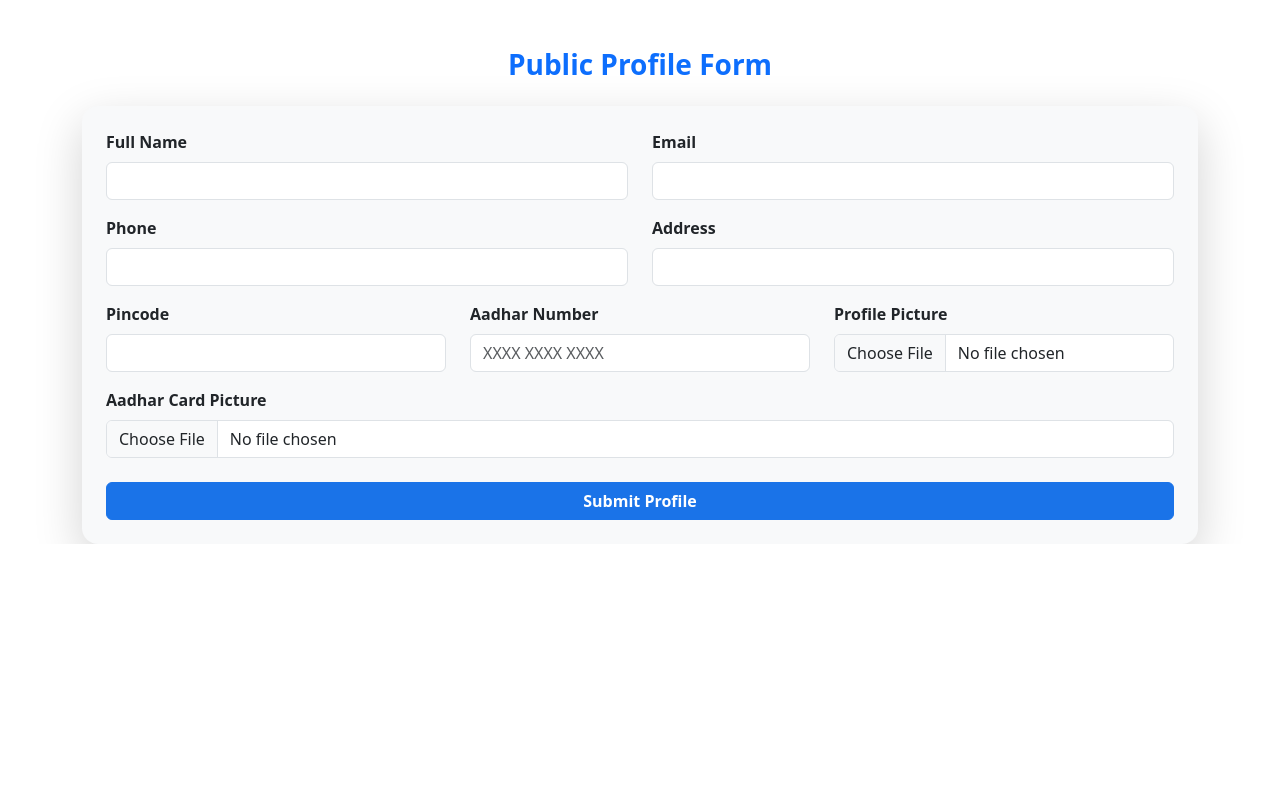
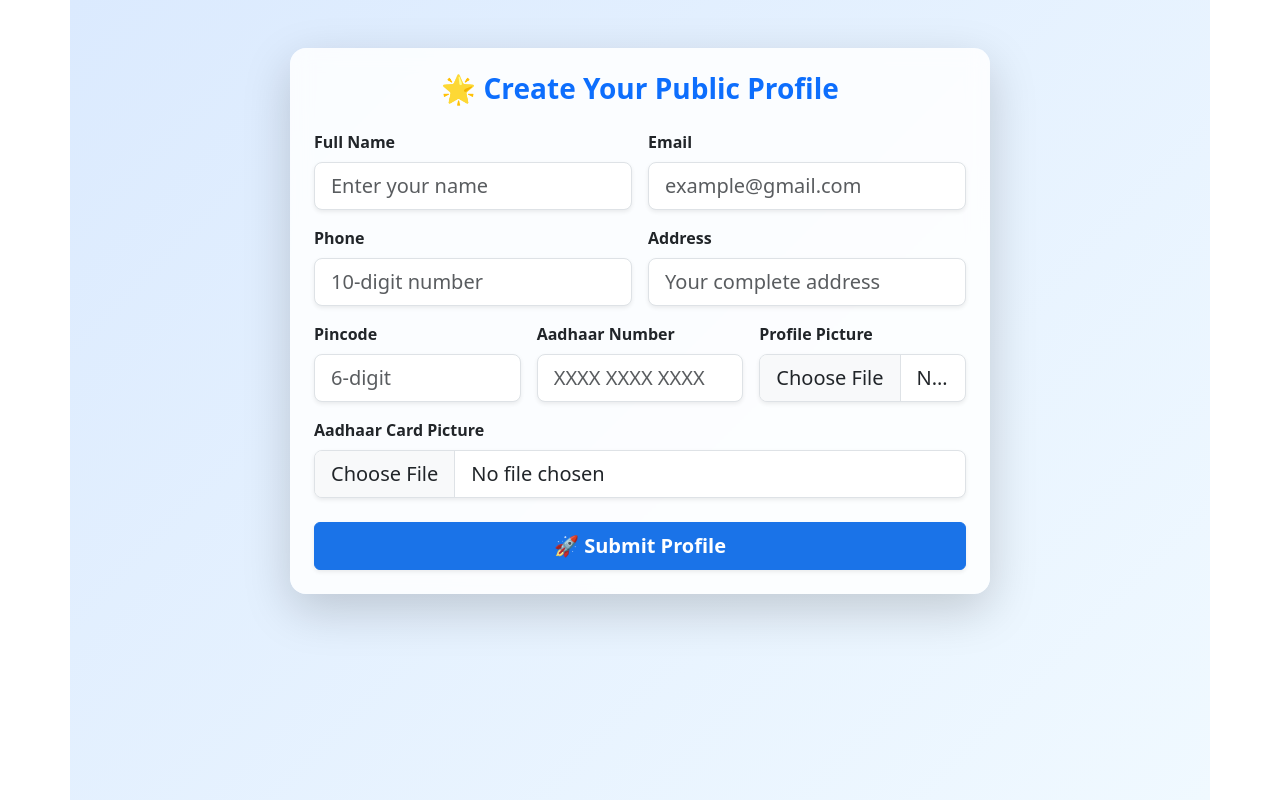
Before and after one commit to Tarunshakya1999/indokonafrontend, a React (Vite) app: page /pf in a window 1280 px wide. Built offline with nearby package versions, Linux system fonts and the light colour scheme.

Commit message:
new iiillkgllkkk

```diff
--- a/src/PublicProfile.jsx
+++ b/src/PublicProfile.jsx
@@ -15,28 +15,21 @@ export default function PublicProfileForm() {
   const [userpic, setUserpic] = useState(null);
   const [aadharCardPic, setAadharCardPic] = useState(null);
   const [message, setMessage] = useState("");
-  const [messageType, setMessageType] = useState(""); // success or error
+  const [messageType, setMessageType] = useState("");
   const [preview, setPreview] = useState(null);
   const [loading, setLoading] = useState(false);
 
-  // ✅ Handle text input (with Aadhaar 4-4 digit grouping)
+  // ✅ Handle input (with 4-4 Aadhar formatting)
   const handleChange = (e) => {
     const { name, value } = e.target;
 
-    // phone validation
     if (name === "phone") {
-      if (!/^\d*$/.test(value)) return; // only digits
-      if (value.length > 10) return; // max 10 digits
+      if (!/^\d*$/.test(value) || value.length > 10) return;
     }
 
-    // Aadhaar validation + formatting
     if (name === "aadhar_number") {
-      // Remove spaces, allow only digits
       let digits = value.replace(/\s+/g, "");
-      if (!/^\d*$/.test(digits)) return;
-      if (digits.length > 12) return;
-
-      // Group into 4 digits (like 1234 5678 9123)
+      if (!/^\d*$/.test(digits) || digits.length > 12) return;
       let formatted = digits.match(/.{1,4}/g)?.join(" ") || "";
       setFormData({ ...formData, [name]: formatted });
       return;
@@ -45,11 +38,10 @@ export default function PublicProfileForm() {
     setFormData({ ...formData, [name]: value });
   };
 
-  // ✅ Handle file input
+  // ✅ Handle file inputs
   const handleFileChange = (e) => {
     const { name, files } = e.target;
     const file = files[0];
-
     if (name === "userpic") {
       setUserpic(file);
       setPreview(URL.createObjectURL(file));
@@ -58,9 +50,11 @@ export default function PublicProfileForm() {
     }
   };
 
-  // ✅ Form Submit
+  // ✅ Submit handler
   const handleSubmit = async (e) => {
     e.preventDefault();
+
+    const cleanAadhar = formData.aadhar_number.replace(/\s+/g, "");
 
     if (formData.phone.length !== 10) {
       setMessage("⚠️ Phone number must be exactly 10 digits.");
@@ -68,16 +62,14 @@ export default function PublicProfileForm() {
       return;
     }
 
-    const cleanAadhar = formData.aadhar_number.replace(/\s+/g, ""); // remove spaces
-
     if (cleanAadhar.length !== 12) {
-      setMessage("⚠️ Aadhar number must be exactly 12 digits.");
+      setMessage("⚠️ Aadhaar number must be exactly 12 digits.");
       setMessageType("error");
       return;
     }
 
     if (!userpic || !aadharCardPic) {
-      setMessage("⚠️ Please upload both profile picture and Aadhar card image.");
+      setMessage("⚠️ Please upload both profile and Aadhaar card image.");
       setMessageType("error");
       return;
     }
@@ -86,13 +78,9 @@ export default function PublicProfileForm() {
     setMessage("");
 
     const data = new FormData();
-    Object.keys(formData).forEach((key) => {
-      if (key === "aadhar_number") {
-        data.append(key, cleanAadhar); // ✅ send without spaces
-      } else {
-        data.append(key, formData[key]);
-      }
-    });
+    Object.keys(formData).forEach((key) =>
+      data.append(key, key === "aadhar_number" ? cleanAadhar : formData[key])
+    );
     data.append("userpic", userpic);
     data.append("aadhar_card_pic", aadharCardPic);
 
@@ -105,7 +93,6 @@ export default function PublicProfileForm() {
 
       setMessage("✅ Profile created successfully!");
       setMessageType("success");
-
       setFormData({
         name: "",
         email: "",
@@ -120,12 +107,10 @@ export default function PublicProfileForm() {
     } catch (error) {
       console.error("❌ Upload Error:", error.response?.data || error.message);
       const errData = error.response?.data;
-
       if (errData?.email) setMessage(errData.email[0]);
       else if (errData?.phone) setMessage(errData.phone[0]);
       else if (errData?.aadhar_number) setMessage(errData.aadhar_number[0]);
       else setMessage("❌ Failed to create your profile. Please try again.");
-
       setMessageType("error");
     } finally {
       setLoading(false);
@@ -137,15 +122,21 @@ export default function PublicProfileForm() {
   };
 
   return (
-    <div className="container mt-5 position-relative">
+    <div
+      className="container py-5"
+      style={{
+        background: "linear-gradient(135deg, #dbeafe, #f0f9ff)",
+        minHeight: "100vh",
+      }}
+    >
       {/* Loading Overlay */}
       {loading && (
         <div
-          className="position-absolute top-0 start-0 w-100 h-100 d-flex flex-column justify-content-center align-items-center"
+          className="position-fixed top-0 start-0 w-100 h-100 d-flex flex-column justify-content-center align-items-center"
           style={{
-            backdropFilter: "blur(6px)",
+            backdropFilter: "blur(8px)",
             backgroundColor: "rgba(255,255,255,0.6)",
-            zIndex: 999,
+            zIndex: 9999,
           }}
         >
           <div
@@ -154,13 +145,22 @@ export default function PublicProfileForm() {
             style={{ width: "4rem", height: "4rem" }}
           ></div>
           <h5 className="text-primary fw-semibold text-center">
-            Please wait while your profile is creating...
+            Creating your profile, please wait...
           </h5>
         </div>
       )}
 
-      <h3 className="mb-4 text-center fw-bold text-primary">
-        Public Profile Form
+      <div
+        className="card shadow-lg border-0 rounded-4 mx-auto p-4"
+        style={{
+          maxWidth: "700px",
+          background: "rgba(255, 255, 255, 0.85)",
+          backdropFilter: "blur(10px)",
+          transition: "0.3s",
+        }}
+      >
+        <h3 className="text-center fw-bold text-primary mb-4">
+          🌟 Create Your Public Profile
         </h3>
 
         {message && (
@@ -173,100 +173,100 @@ export default function PublicProfileForm() {
           </div>
         )}
 
-      <form
-        onSubmit={handleSubmit}
-        className={`card p-4 shadow-lg border-0 rounded-4 bg-light ${
-          loading ? "opacity-50 pointer-events-none" : ""
-        }`}
-      >
-        <div className="row">
+        <form onSubmit={handleSubmit}>
+          <div className="row g-3">
             {/* Name */}
-          <div className="col-md-6 mb-3">
+            <div className="col-md-6">
               <label className="form-label fw-semibold">Full Name</label>
               <input
                 type="text"
-              className="form-control"
+                className="form-control form-control-lg shadow-sm"
                 name="name"
                 value={formData.name}
                 onChange={handleChange}
+                placeholder="Enter your name"
                 required
               />
             </div>
 
             {/* Email */}
-          <div className="col-md-6 mb-3">
+            <div className="col-md-6">
               <label className="form-label fw-semibold">Email</label>
               <input
                 type="email"
-              className="form-control"
+                className="form-control form-control-lg shadow-sm"
                 name="email"
                 value={formData.email}
                 onChange={handleChange}
+                placeholder="example@gmail.com"
                 required
               />
             </div>
 
             {/* Phone */}
-          <div className="col-md-6 mb-3">
+            <div className="col-md-6">
               <label className="form-label fw-semibold">Phone</label>
               <input
                 type="text"
-              className="form-control"
+                className="form-control form-control-lg shadow-sm"
                 name="phone"
                 value={formData.phone}
                 onChange={handleChange}
                 maxLength={10}
+                placeholder="10-digit number"
                 required
               />
             </div>
 
             {/* Address */}
-          <div className="col-md-6 mb-3">
+            <div className="col-md-6">
               <label className="form-label fw-semibold">Address</label>
               <input
                 type="text"
-              className="form-control"
+                className="form-control form-control-lg shadow-sm"
                 name="address"
                 value={formData.address}
                 onChange={handleChange}
+                placeholder="Your complete address"
                 required
               />
             </div>
 
             {/* Pincode */}
-          <div className="col-md-4 mb-3">
+            <div className="col-md-4">
               <label className="form-label fw-semibold">Pincode</label>
               <input
                 type="number"
-              className="form-control"
+                className="form-control form-control-lg shadow-sm"
                 name="pincode"
                 value={formData.pincode}
                 onChange={handleChange}
+                placeholder="6-digit"
                 required
               />
             </div>
 
-          {/* Aadhar Number (formatted input) */}
-          <div className="col-md-4 mb-3">
-            <label className="form-label fw-semibold">Aadhar Number</label>
+            {/* Aadhar Number */}
+            <div className="col-md-4">
+              <label className="form-label fw-semibold">Aadhaar Number</label>
               <input
                 type="text"
-              className="form-control"
+                className="form-control form-control-lg shadow-sm"
                 name="aadhar_number"
                 value={formData.aadhar_number}
                 onChange={handleChange}
-              maxLength={14} // 12 digits + 2 spaces
+                maxLength={14}
                 placeholder="XXXX XXXX XXXX"
                 required
               />
             </div>
 
             {/* Profile Picture */}
-          <div className="col-md-4 mb-3">
+            <div className="col-md-4">
               <label className="form-label fw-semibold">Profile Picture</label>
               <input
                 type="file"
-              className="form-control"
+                className="form-control form-control-lg shadow-sm"
                 name="userpic"
                 accept="image/*"
                 onChange={handleFileChange}
@@ -276,19 +276,21 @@ export default function PublicProfileForm() {
                 <img
                   src={preview}
                   alt="Profile Preview"
-                className="mt-2 rounded-3 shadow-sm"
+                  className="mt-2 rounded-4 shadow"
                   width="100"
                   height="100"
                 />
               )}
             </div>
 
-          {/* Aadhar Card Picture */}
-          <div className="col-md-12 mb-3">
-            <label className="form-label fw-semibold">Aadhar Card Picture</label>
+            {/* Aadhaar Card Picture */}
+            <div className="col-md-12">
+              <label className="form-label fw-semibold">
+                Aadhaar Card Picture
+              </label>
               <input
                 type="file"
-              className="form-control"
+                className="form-control form-control-lg shadow-sm"
                 name="aadhar_card_pic"
                 accept="image/*,application/pdf"
                 onChange={handleFileChange}
@@ -299,12 +301,16 @@ export default function PublicProfileForm() {
 
           <button
             type="submit"
-          className="btn btn-primary w-100 mt-2 fw-semibold"
+            className="btn btn-primary w-100 mt-4 py-2 fs-5 fw-semibold shadow-sm"
             disabled={loading}
+            style={{
+              transition: "0.3s",
+            }}
           >
-          {loading ? "Uploading..." : "Submit Profile"}
+            {loading ? "Uploading..." : "🚀 Submit Profile"}
           </button>
         </form>
       </div>
+    </div>
   );
 }
```
Lines whose indentation alone changed are shown as unchanged.
